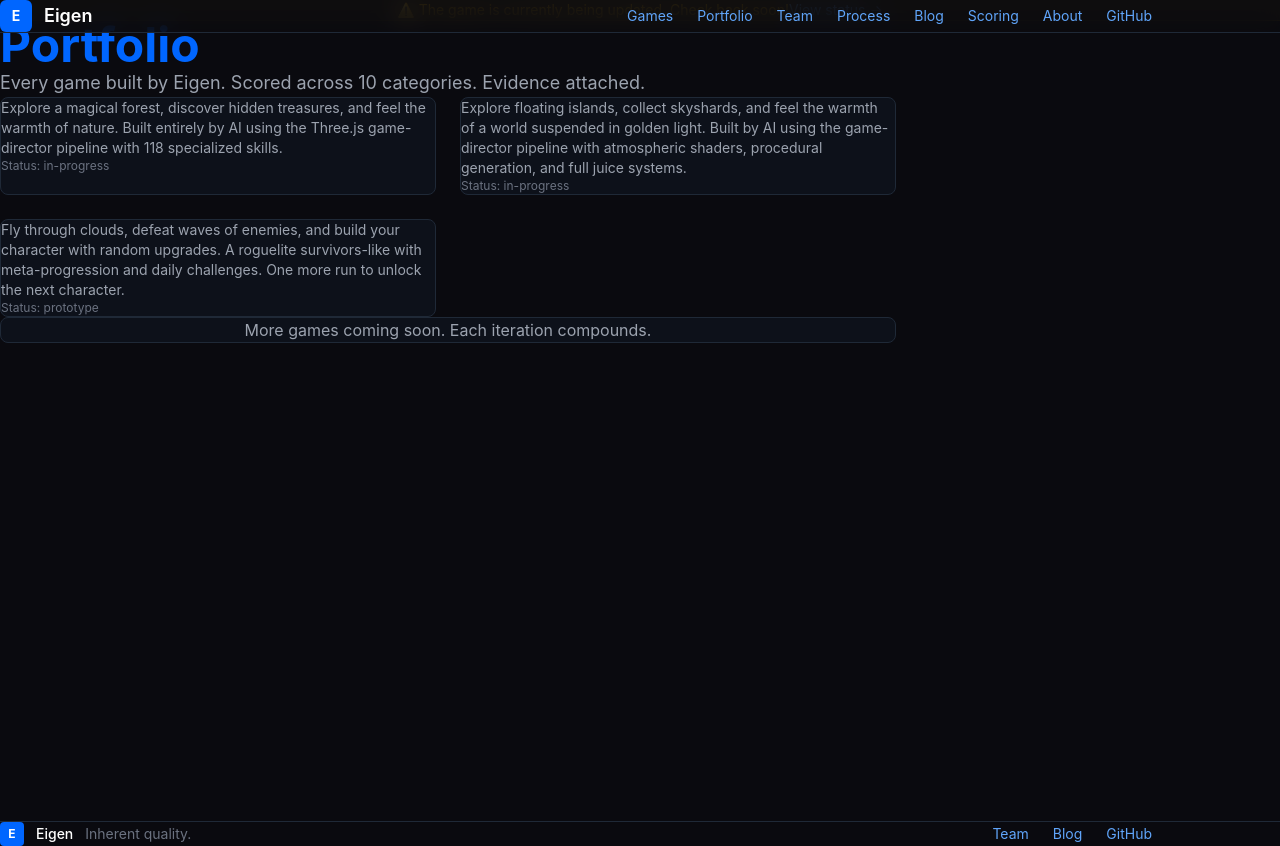
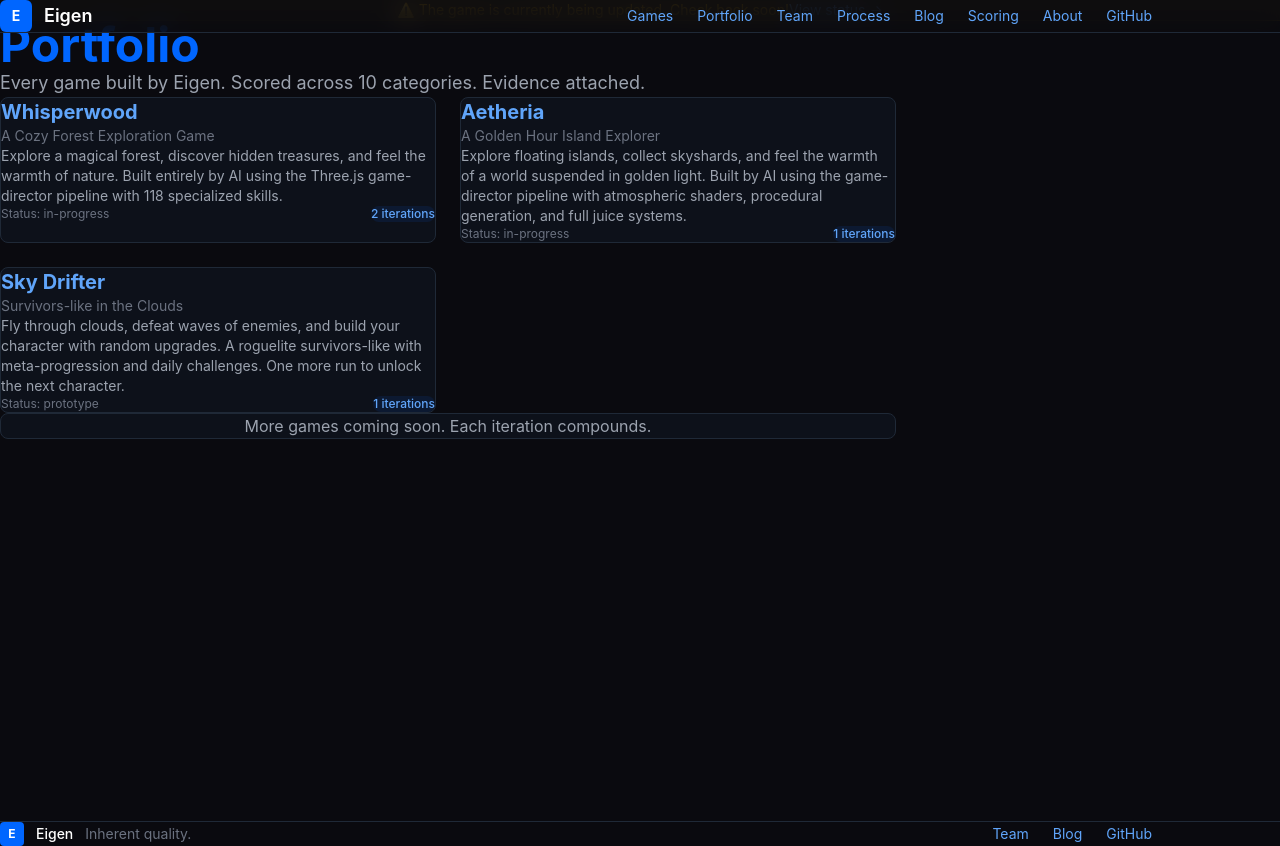
Before and after one commit to jordan-thirkle/ai-game-studio, a Next.js app: page /portfolio in a window 1280 px wide. Built offline with nearby package versions, Linux system fonts and the light colour scheme; no server answers.

Commit message:
fix: correct Game type references in portfolio page

```diff
--- a/src/app/portfolio/page.tsx
+++ b/src/app/portfolio/page.tsx
@@ -27,15 +27,15 @@ export default function PortfolioPage() {
               className="group rounded-lg border border-gray-800 bg-gray-900/50 p-6 transition-all hover:border-blue-500/50 hover:bg-gray-900"
             >
               <div className="mb-3 text-xl font-bold group-hover:text-blue-500">
-                {game.name}
+                {game.title}
               </div>
-              <div className="mb-3 text-sm text-gray-500">{game.genre}</div>
+              <div className="mb-3 text-sm text-gray-500">{game.subtitle}</div>
               <p className="mb-4 text-sm text-gray-400">{game.description}</p>
               <div className="flex items-center justify-between">
                 <span className="text-xs text-gray-500">Status: {game.status}</span>
-                {game.score && (
+                {game.iterations.length > 0 && (
                   <span className="rounded-full bg-blue-500/10 px-3 py-1 text-xs font-medium text-blue-400">
-                    {game.score}/100
+                    {game.iterations.length} iterations
                   </span>
                 )}
               </div>
```
